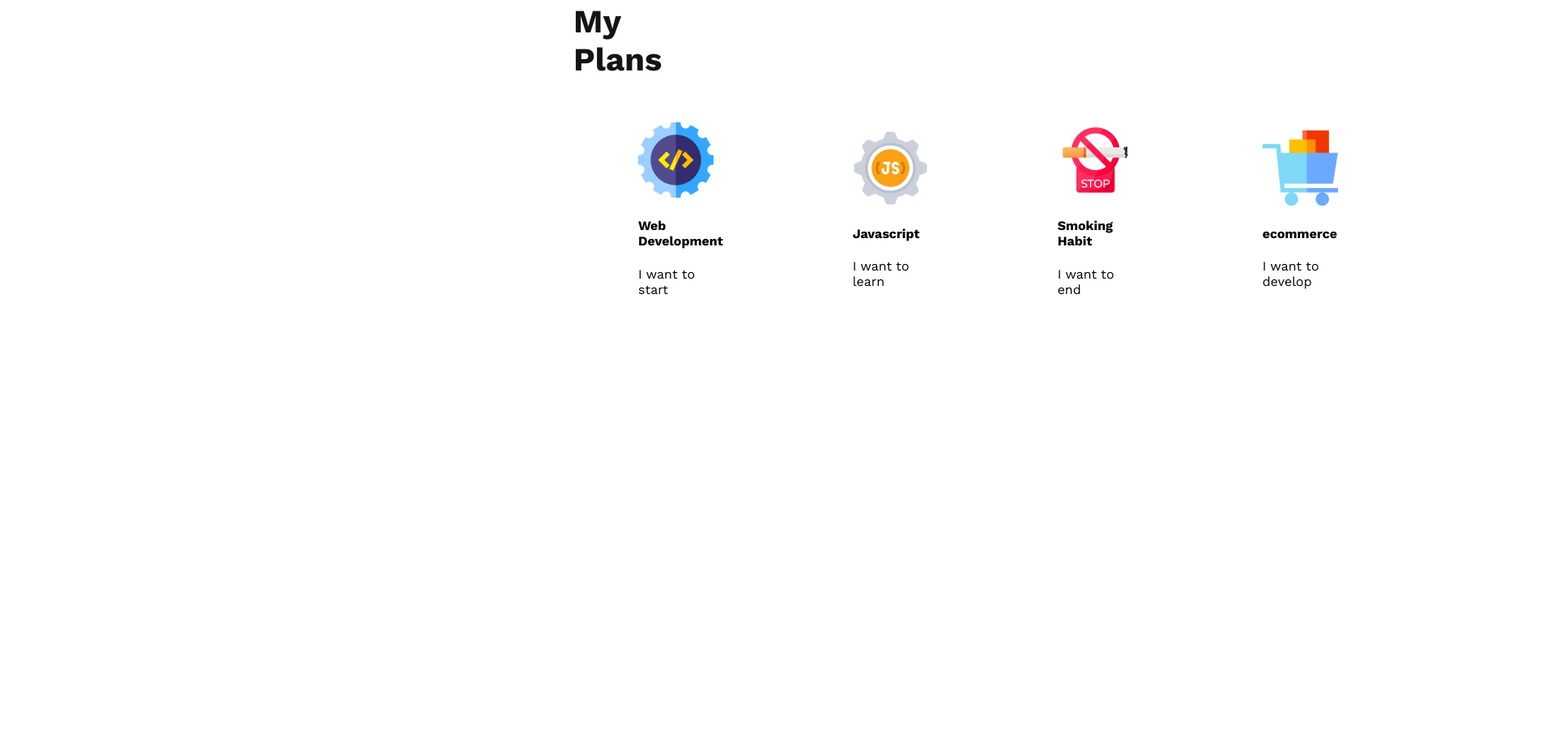
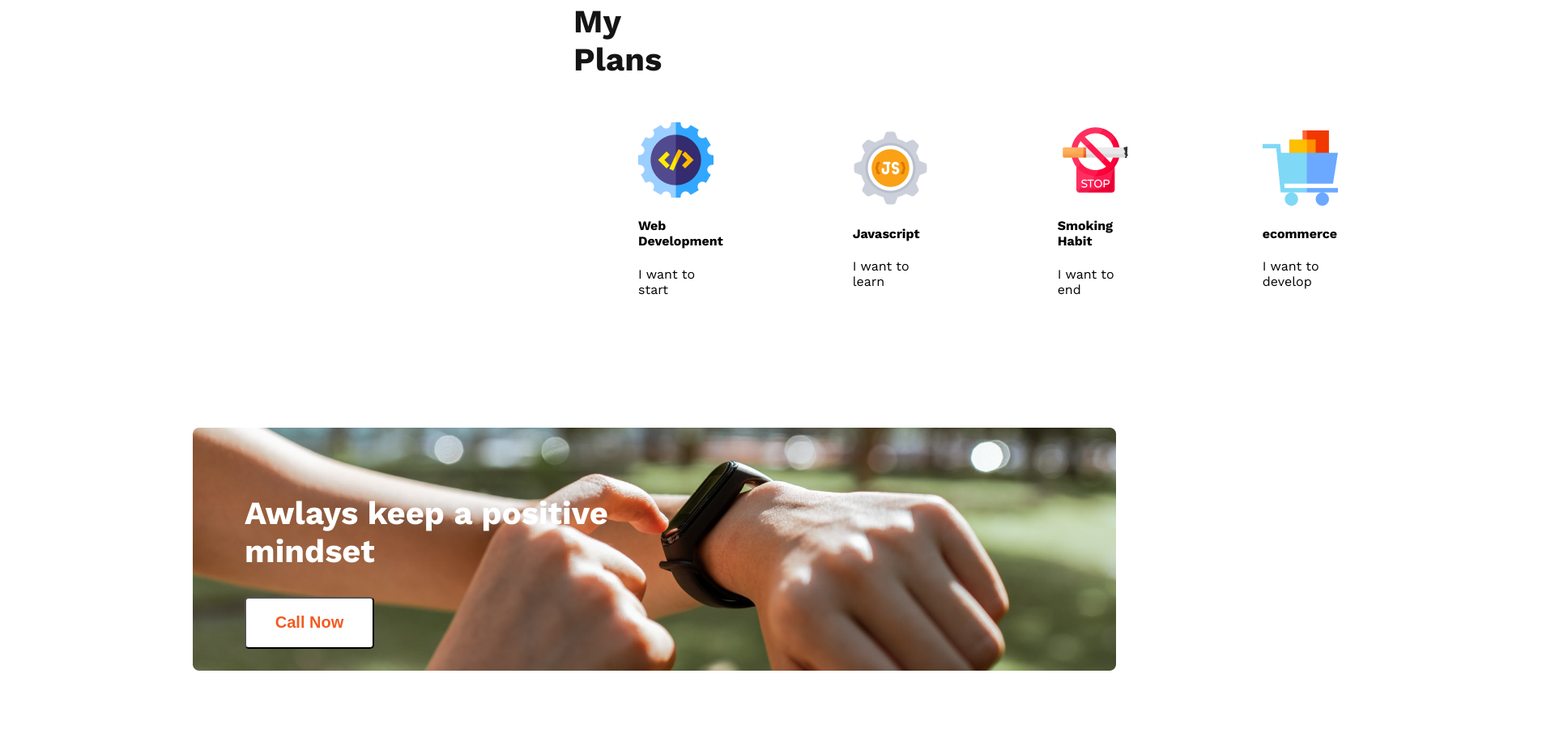
Before and after one commit to csedeveloper06/local-new-year-new-me, a plain HTML site: page index.html in a window 1280 px wide. Shown: the part 2061-2961 px from the top of the page at 81% size, 1920 px wide, since content can reach past the window. Before the commit the page ends 2558 px from the top, so only its background shows below. Drawn offline with nearby package versions, Linux system fonts and the light colour scheme.

Commit message:
added keep positive section

```diff
--- a/index.html
+++ b/index.html
@@ -70,6 +70,10 @@
                 </div>
             </div>
         </section>
+        <section class="keep-positive">
+            <h2 class="keep-positive-title">Awlays keep a positive<br> mindset</h2>
+            <button class="lower-contact-btn">Call Now</button>
+        </section>
     </main>
     <footer></footer>
 </body>
--- a/style.css
+++ b/style.css
@@ -101,3 +101,30 @@ font-size: 40px;
 .plan-content{
     padding: 14px 80px;
 }
+
+/* keep positive section styles */
+.keep-positive{
+    width: 1140px;
+    height: 300px;
+    background-image: url('../../images/Watch.png');
+    background-repeat: no-repeat;
+    border-radius: 8px;
+    margin: 130px 230px 130px 230px;
+    padding: 50px 600px 20px 64px;
+}
+
+.keep-positive-title{
+    color: #FFF;
+    font-size: 40px;
+    font-weight: 700;
+}
+.lower-contact-btn{
+    border-radius: 5px;
+    background: #FFF;
+    width: 160px;
+    height: 64px;
+    color: #F15B22;
+    text-align: center;
+    font-size: 20px;
+    font-weight: 600;
+}
```
